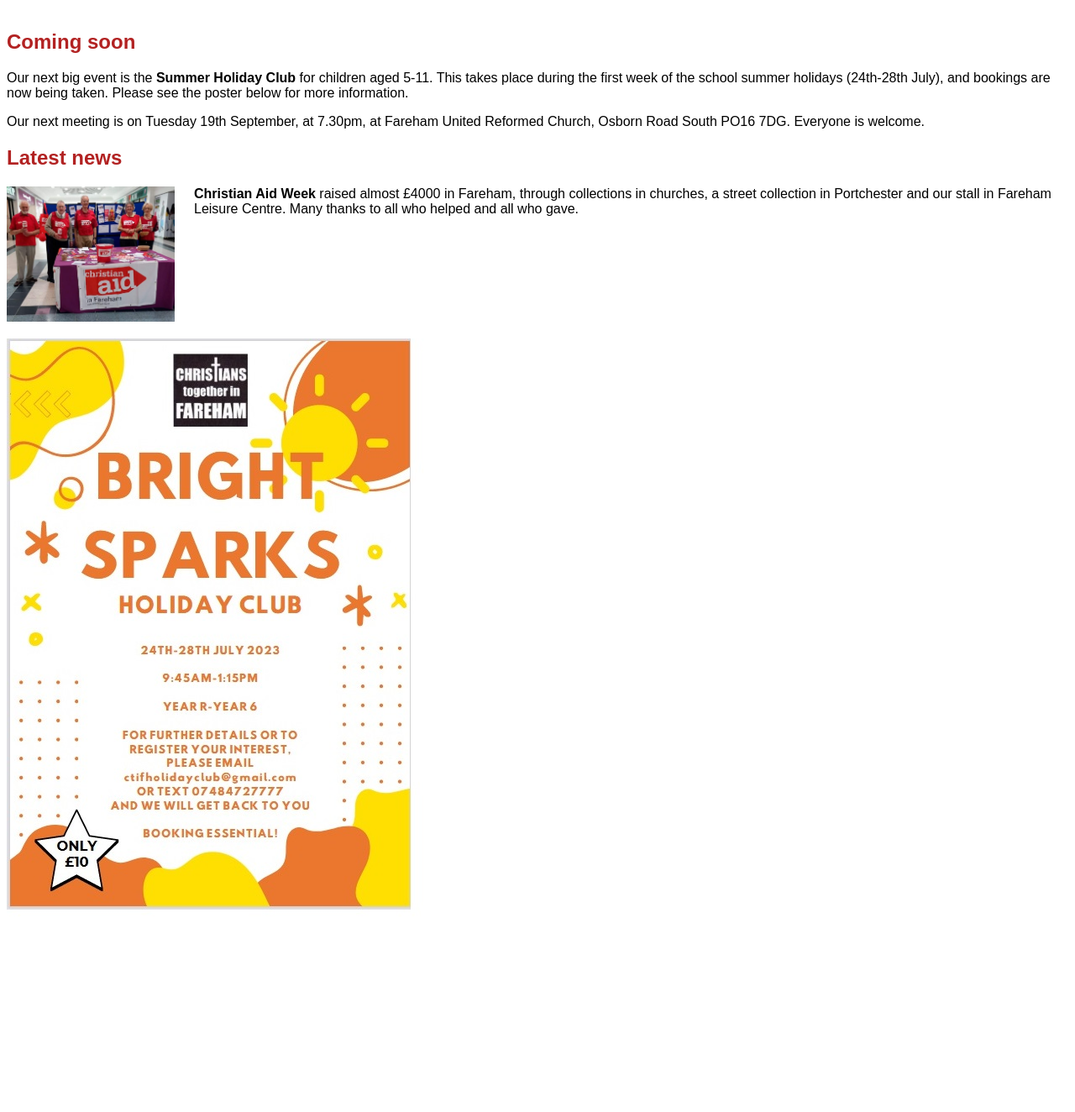
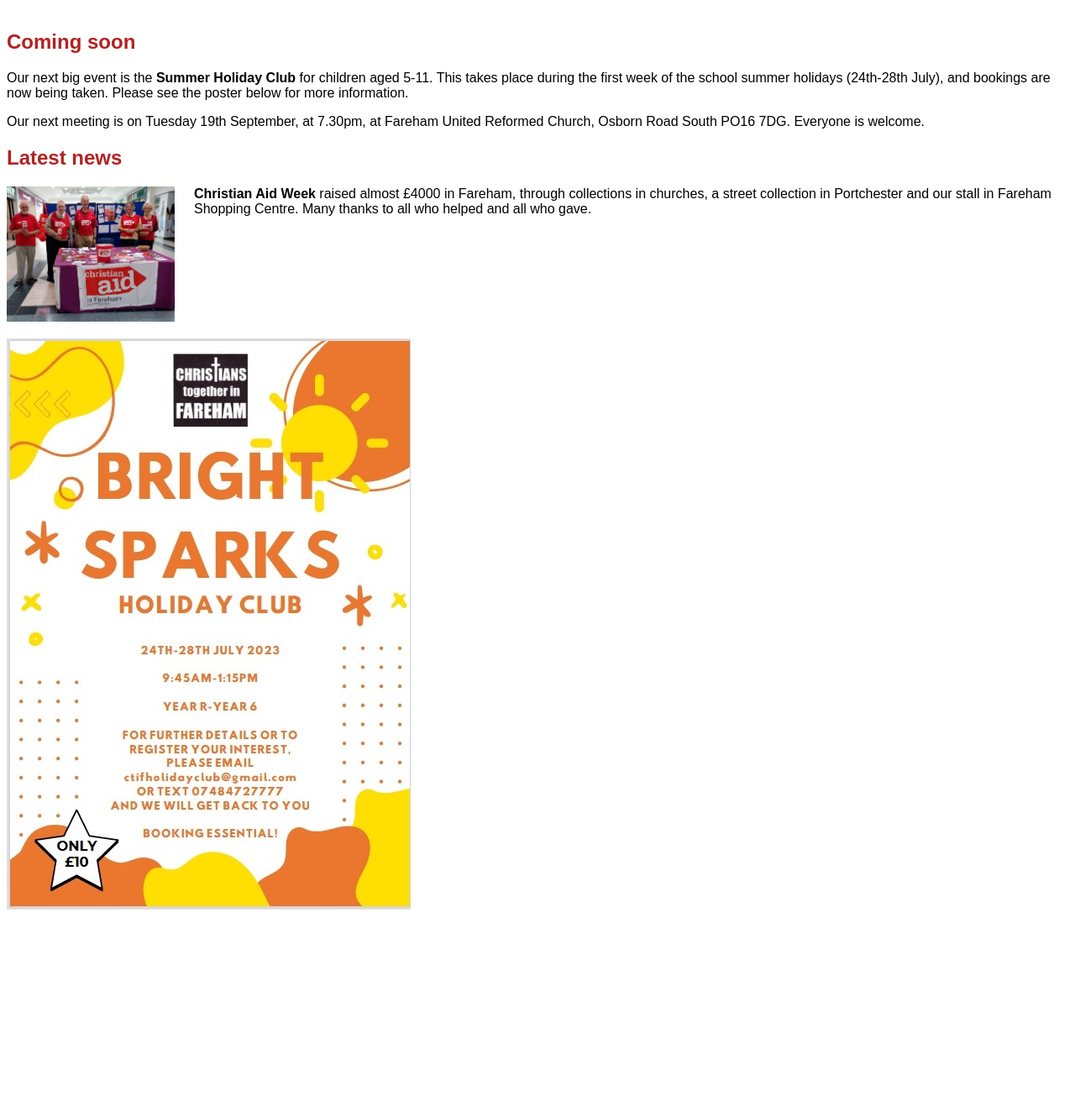
Before and after one commit to hicksjduk/ctif-website, a PHP site: page / in a window 1280 px wide; the page is wider, and only the part inside the window is pictured. Shown: the part 240-1564 px from the top of that part at 84% size. Run offline with PHP 8.4, Linux system fonts and the light colour scheme.

Commit message:
Correction

```diff
--- a/public/index.php
+++ b/public/index.php
@@ -28,7 +28,7 @@ Osborn Road South PO16 7DG. Everyone is welcome.
 <h2>Latest news</h2>
 <img src="images/caweek2023.jpg" width="200" align="left" style="padding-right: 20px">
 <p><b>Christian Aid Week</b> raised almost £4000 in Fareham, through collections
-in churches, a street collection in Portchester and our stall in Fareham Leisure Centre.
+in churches, a street collection in Portchester and our stall in Fareham Shopping Centre.
 Many thanks to all who helped and all who gave.
 <img src="images/brightsparks.jpg" style="padding-top: 20px">
 </body>
```
